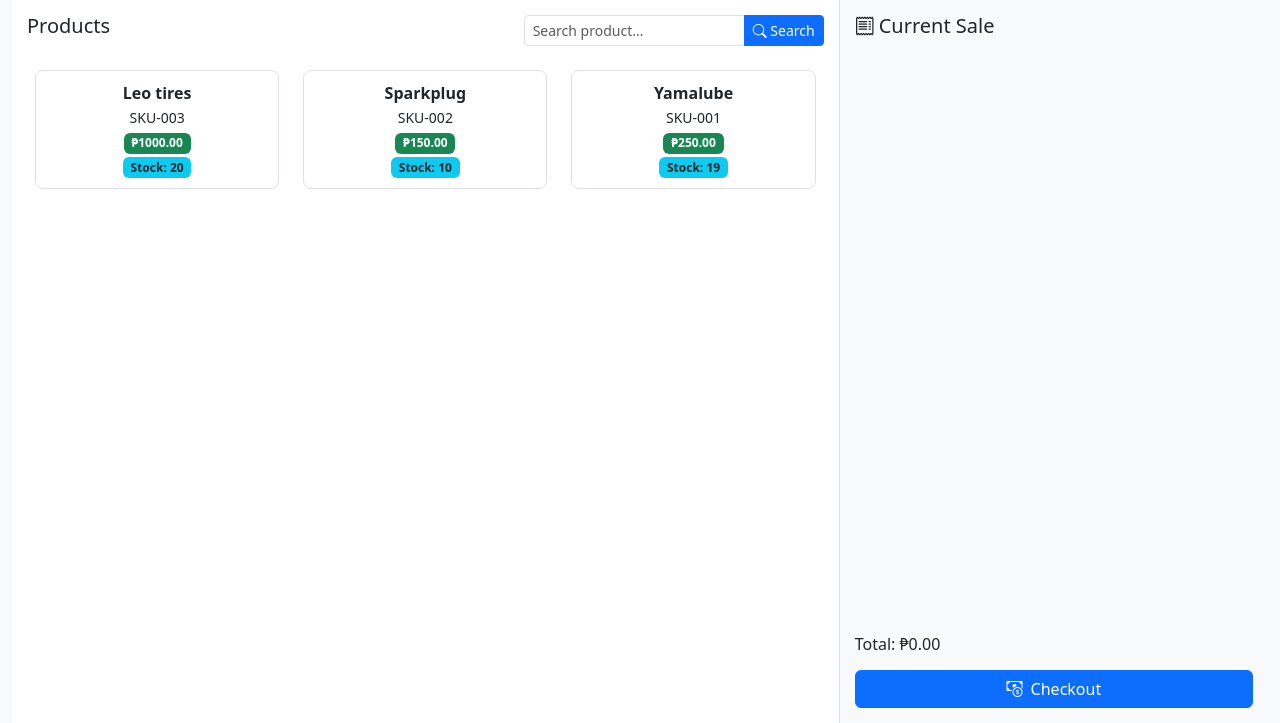
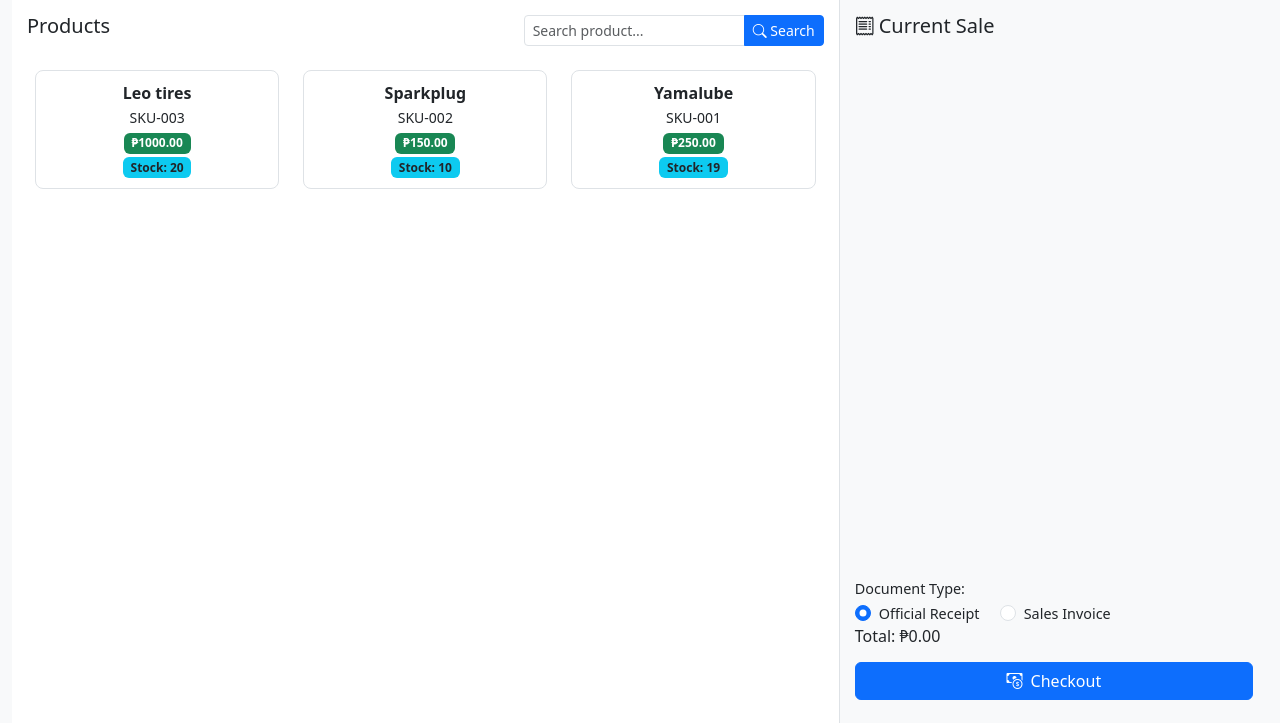
Before and after one commit to RefactorCore/casweb, a Flask app: page /pos in a window 1280 px wide. Shown: the part 93-816 px from the top of the page. Run offline with Flask 3, Linux system fonts and the light colour scheme; the visitor is signed in with stand-in values (Sample User, id 1); data comes from the database, SQL or seed files in the repository.

Commit message:
Add files via upload

```diff
--- a/templates/base.html
+++ b/templates/base.html
@@ -113,6 +113,7 @@
       </a>
 
       {% set financial_reports_active = request.endpoint in [
+          'reports.general_ledger',
           'reports.trial_balance',
           'reports.income_statement',
           'reports.balance_sheet'
@@ -121,6 +122,9 @@
         <i class="bi bi-file-earmark-bar-graph me-2"></i> Financial Reports
       </a>
       <div class="collapse {% if financial_reports_active %}show{% endif %}" id="financialReportsSubmenu">
+          <a href="{{ url_for('reports.general_ledger') }}" class="ms-3 ps-4 {% if request.endpoint == 'reports.general_ledger' %}active{% endif %}">
+            - General Ledger
+          </a>
           <a href="{{ url_for('reports.trial_balance') }}" class="ms-3 ps-4 {% if request.endpoint == 'reports.trial_balance' %}active{% endif %}">
             - Trial Balance
           </a>
--- a/templates/pos.html
+++ b/templates/pos.html
@@ -203,6 +203,16 @@
     <div class="pos-cart">
       <h5><i class="bi bi-receipt me-1"></i>Current Sale</h5>
       <div class="cart-list" id="cartList"></div>
+      <div class="mb-2">
+          <h6 class="mb-1" style="font-size: 0.9rem;">Document Type:</h6>
+          <div class="form-check form-check-inline">
+            <input class="form-check-input" type="radio" name="doc_type_select" id="doc_type_or" value="OR" checked>
+            <label class="form-check-label" for="doc_type_or" style="font-size: 0.9rem;">Official Receipt</label>
+          </div>
+          <div class="form-check form-check-inline">
+            <input class="form-check-input" type="radio" name="doc_type_select" id="doc_type_si" value="SI">
+            <label class="form-check-label" for="doc_type_si" style="font-size: 0.9rem;">Sales Invoice</label>
+          </div>
       <div>
         <h6>Total: ₱<span id="total">0.00</span></h6>
         <button id="checkoutBtn" class="btn btn-primary w-100 mt-2">
@@ -444,10 +454,15 @@ document.addEventListener("DOMContentLoaded", function() {
       return;
     }
 
+    // --- ▼▼▼ ADD THIS LINE ▼▼▼ ---
+    // Get the value from the new radio buttons ('OR' or 'SI')
+    const selectedDocType = document.querySelector('input[name="doc_type_select"]:checked').value;
+
     const response = await fetch('/api/sale', {
       method: 'POST',
       headers: { 'Content-Type': 'application/json' },
-      body: JSON.stringify({ items: cart, doc_type: 'OR' })
+      // --- ▼▼▼ UPDATE THIS LINE ▼▼▼ ---
+      body: JSON.stringify({ items: cart, doc_type: selectedDocType })
     });
 
     const data = await response.json();
```
Also changed, not shown: templates/general_ledger.html (+32 -8 lines).
